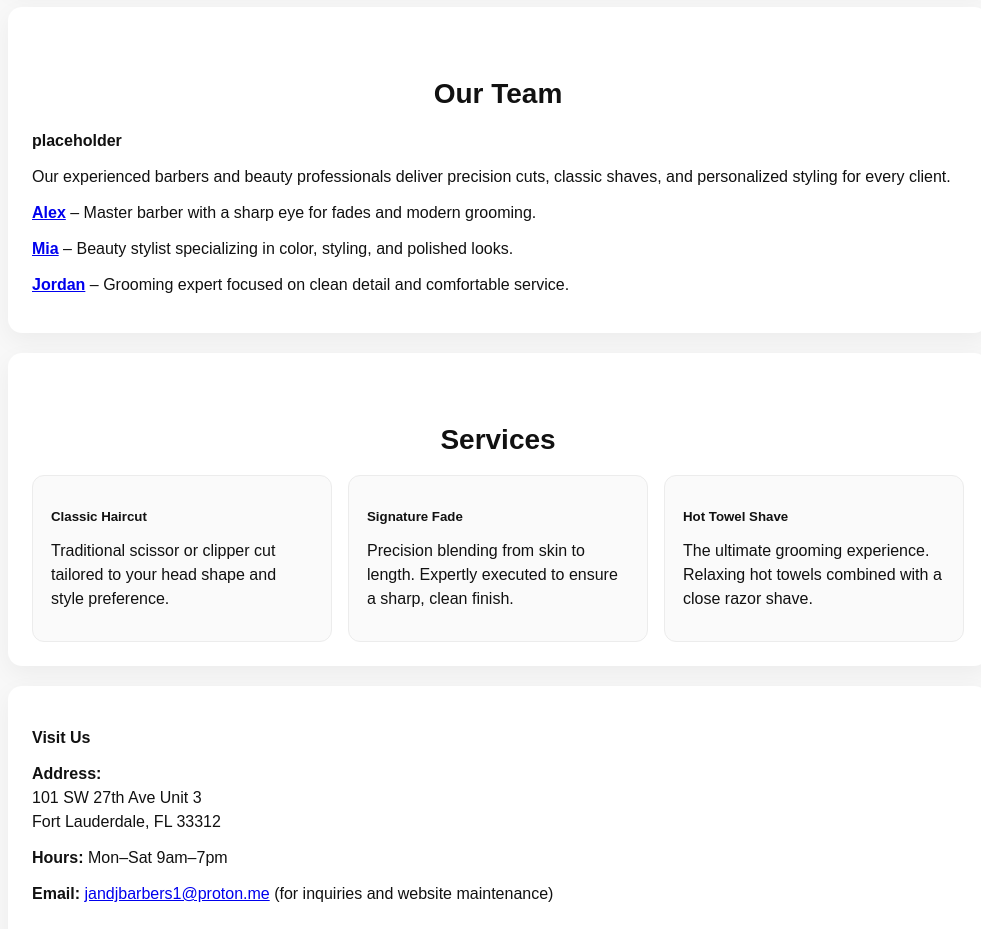
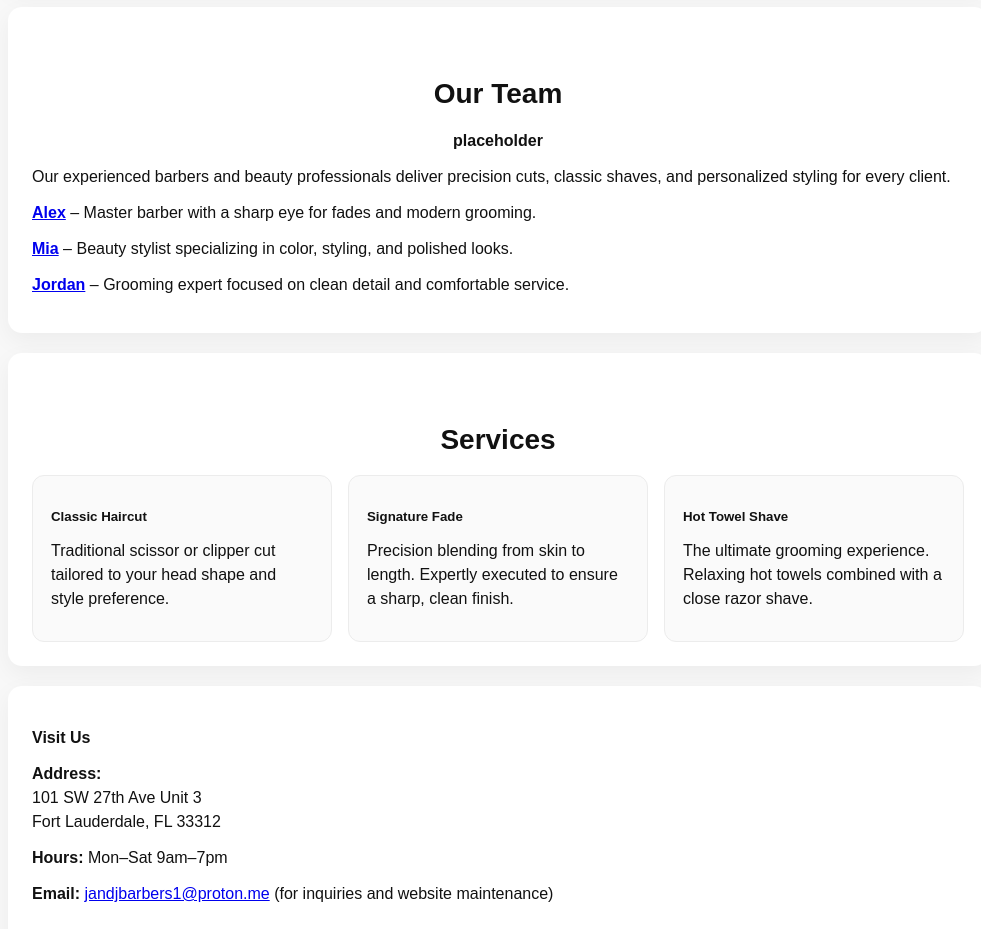
Before and after one commit to 364-hubweb/barber-informer, a plain HTML site: page index.html in a window 1280 px wide. Shown: the part 1220-2149 px from the top of the page, without its empty margins (142-1123 px from the left). Drawn offline with Linux system fonts and the light colour scheme; grey boxes are pictures that could not be loaded.

Commit message:
Fix HTML encoding issues in index.html

```diff
--- a/index.html
+++ b/index.html
@@ -86,7 +86,7 @@
       </section>
       <section class="section">
         <h2>Our Team</h2>
-        <p  border-radius: 14px;><strong>placeholder</strong></p>
+        <p style="text-align: center;"><strong>placeholder</strong></p>
         <p>Our experienced barbers and beauty professionals deliver precision cuts, classic shaves, and personalized styling for every client.</p>
         <p><a href="#" target="_blank"><strong>Alex</strong></a> – Master barber with a sharp eye for fades and modern grooming.</p>
         <p><a href="#" target="_blank"><strong>Mia</strong></a> – Beauty stylist specializing in color, styling, and polished looks.</p>
```
